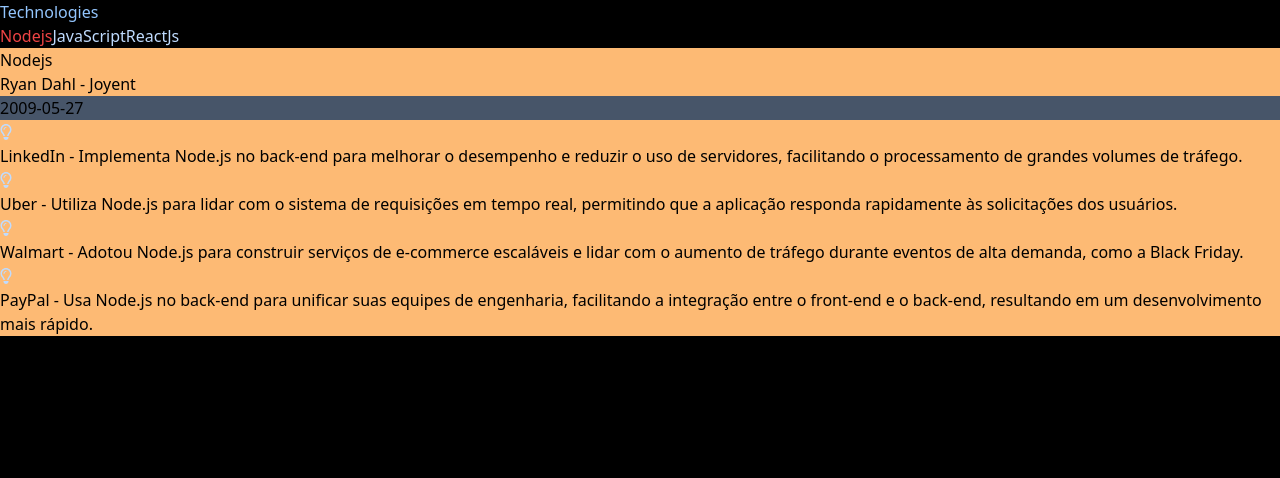
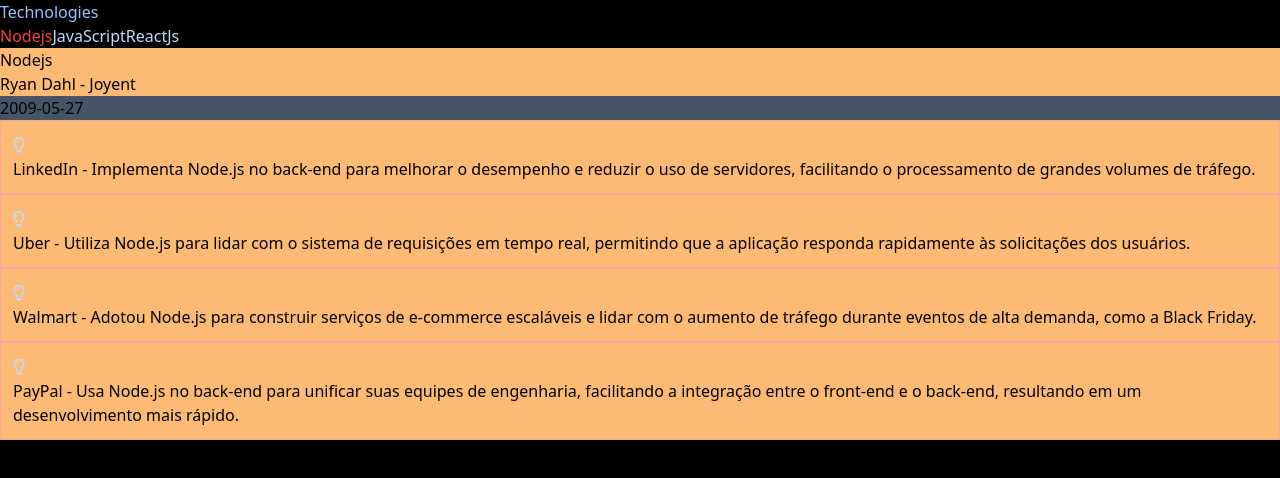
Before and after one commit to code043/react-ts-tabs, a React (Vite) app: page / in a window 1280 px wide. Shown: the top 478 px of the page. Built offline with nearby package versions, Linux system fonts and the light colour scheme.

Commit message:
Description

```diff
--- a/src/components/Content.tsx
+++ b/src/components/Content.tsx
@@ -15,7 +15,7 @@
       <p className="bg-slate-600">{createdAt}</p>
       {usedBy.map((duty, index) => {
         return (
-          <div key={index} className="tech-desc">
+          <div key={index} className="border border-red-300 p-3">
             <div className="tech-icon">
               <FontAwesomeIcon className="text-blue-200" icon={faLightbulb} />
             </div>
```
